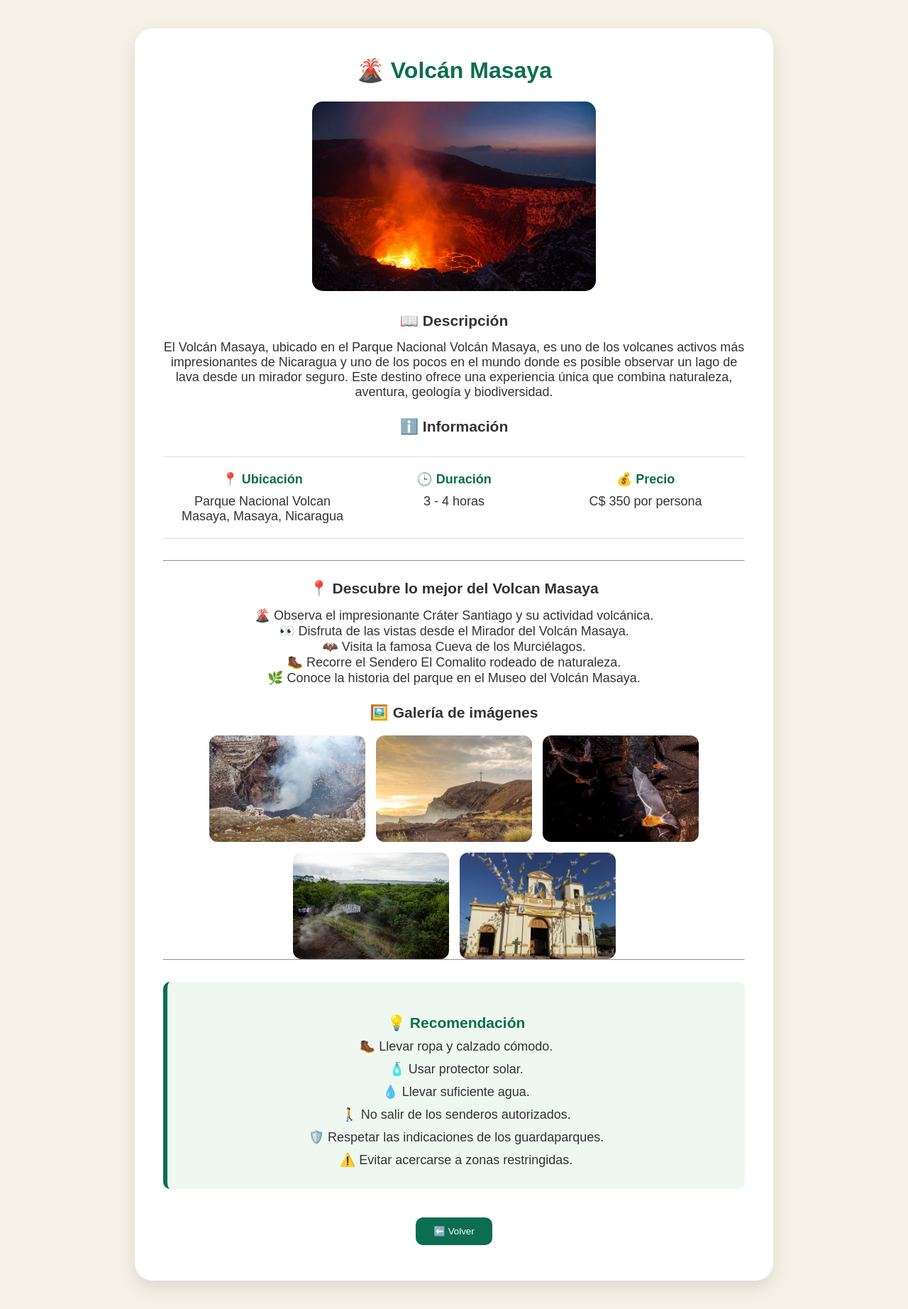
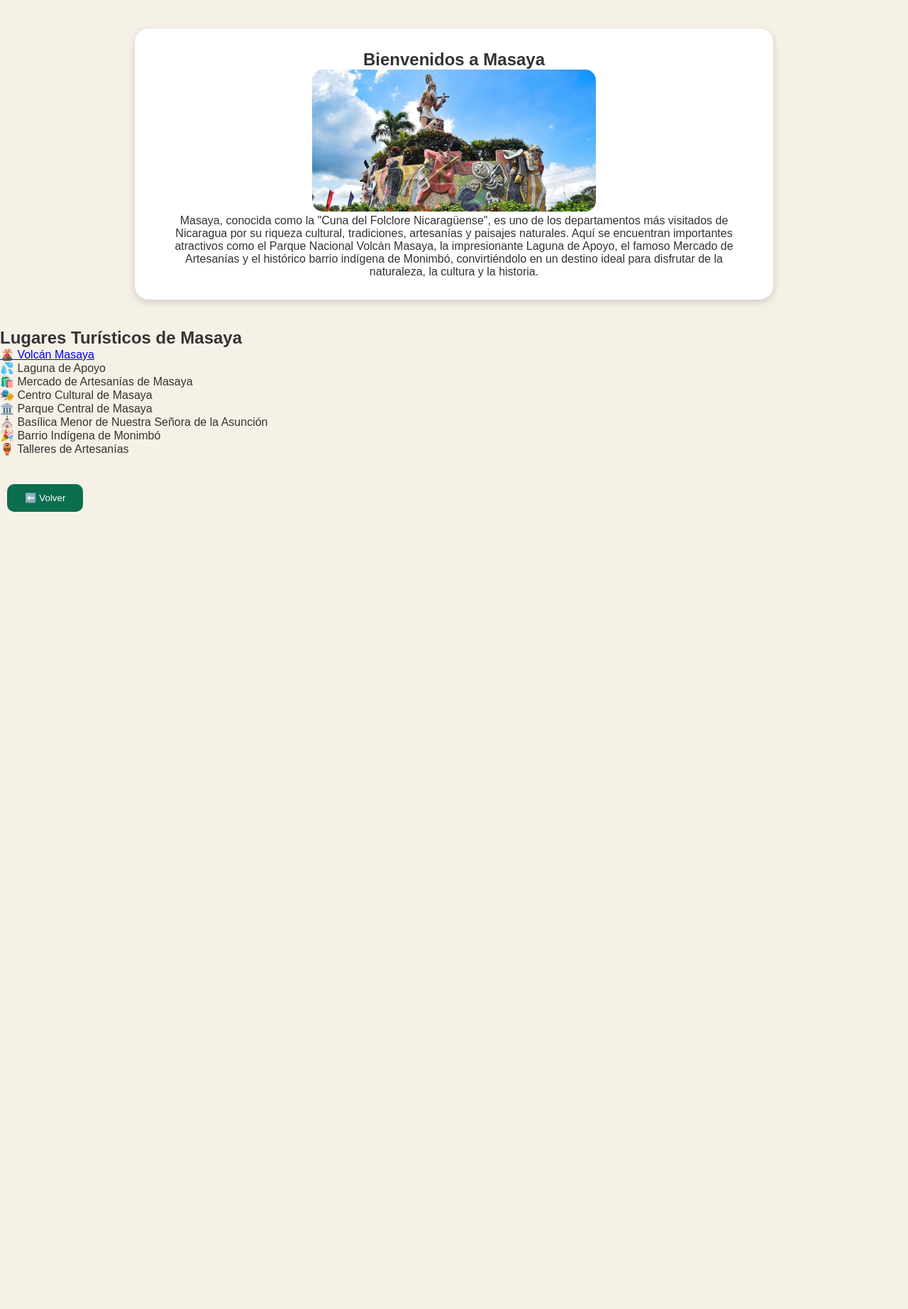
Before and after one commit to NicaExperience/NicaExperience-Web, a Django app: template templates/masaya.html in a window 1280 px wide. Shown: the whole page at 71% size. After the commit the page ends 721 px from the top, so only its background shows below. Run offline with Django 5.2, Linux system fonts and the light colour scheme; the template is opened without the code that fills it, so the values that code supplies are empty.

Commit message:
Actualización de NicaExperience: mejoras en Masaya y Rivas, nueva vista del Volcán Masaya y ajustes de rutas, vistas y estilos

```diff
--- a/static/css/style.css
+++ b/static/css/style.css
@@ -1299,3 +1299,59 @@ nav {
     font-size:22px;
     margin:15px 0;
 }
+
+.descripcion-rivas,
+.descripcion-masaya{
+    max-width: 900px;
+    margin: 40px auto;
+    background: #ffffff;
+    padding: 30px;
+    border-radius: 20px;
+    text-align: center;
+    box-shadow: 0 4px 12px rgba(0,0,0,0.15);
+}
+
+.detalle-container h1{
+    font-size: 40px;
+    color: #1e3a8a;
+    margin-bottom: 20px;
+}
+
+.detalle-container img{
+    width: 600px;
+    max-width: 100%;
+    height: auto;
+    border-radius: 15px;
+    margin-bottom: 20px;
+}
+
+.detalle-info{
+    margin-top: 20px;
+}
+
+.detalle-info h3{
+    color: #1e3a8a;
+    margin-bottom: 10px;
+}
+
+.detalle-info p{
+    font-size: 18px;
+    color: #555;
+    line-height: 1.6;
+}
+
+.info-grid{
+    display: flex;
+    justify-content: space-around;
+    flex-wrap: wrap;
+    margin-top: 30px;
+    gap: 20px;
+}
+
+.info-item{
+    background: #f8f9fa;
+    padding: 20px;
+    border-radius: 15px;
+    width: 220px;
+    box-shadow: 0 2px 8px rgba(0,0,0,0.1);
+}
--- a/templates/masaya.html
+++ b/templates/masaya.html
@@ -1,106 +1,53 @@
 {% load static %}
-
 <!DOCTYPE html>
 <html lang="es">
 <head>
     <meta charset="UTF-8">
-    <title>Volcán Masaya | NicaExperience</title>
+    <meta name="viewport" content="width=device-width, initial-scale=1.0">
+    <title>Rivas - NicaExperience</title>
 
     <link rel="stylesheet" href="{% static 'css/style.css' %}">
 </head>
 <body>
 
-<div class="detalle-container">
+ <section class="descripcion-masaya">
+    <div class="contenedor">
 
-    <h1>🌋 Volcán Masaya</h1>
+        <h2>Bienvenidos a Masaya</h2>
 
-    <img
-    src="{% static 'imagenes/volcan_masaya.jpg' %}"
-    alt="Volcan Masaya"
-    style="width:400px; height:auto; border-radius:15px;">
-
-    <div class="detalle-info">
-
-        <h3>📖 Descripción</h3>
+      <img
+     src="{% static 'imagenes/masaya.jpg' %}"
+     alt="Masaya"
+     style="width:400px; height:auto; border-radius:15px;">
 
         <p>
-            El Volcán Masaya, ubicado en el Parque Nacional Volcán Masaya, es uno
-            de los volcanes activos más impresionantes de Nicaragua y uno de los
-            pocos en el mundo donde es posible observar un lago de lava desde un
-            mirador seguro. Este destino ofrece una experiencia única que combina
-            naturaleza, aventura, geología y biodiversidad.
-        </p>
+           Masaya, conocida como la "Cuna del Folclore Nicaragüense", es uno de los
+        departamentos más visitados de Nicaragua por su riqueza cultural,
+        tradiciones, artesanías y paisajes naturales. Aquí se encuentran
+        importantes atractivos como el Parque Nacional Volcán Masaya, la
+        impresionante Laguna de Apoyo, el famoso Mercado de Artesanías y el
+        histórico barrio indígena de Monimbó, convirtiéndolo en un destino ideal
+        para disfrutar de la naturaleza, la cultura y la historia.
+     </p>
 
-  <h3>ℹ️ Información </h3>
+</div>
+</section>
+<section class="lugares-masaya">
+    <div class="contenedor">
 
-    <div class="info-experiencia">
+        <h2>Lugares Turísticos de Masaya</h2>
 
-    <div>
-        <h4>📍 Ubicación</h4>
-        <p>Parque Nacional Volcan Masaya, Masaya, Nicaragua</p>
+        <ul>
+       <li><a href="{% url 'volcan_masaya' %}">🌋 Volcán Masaya</a></li>
+       <li>💦 Laguna de Apoyo</li>
+       <li>🛍️ Mercado de Artesanías de Masaya</li>
+       <li>🎭 Centro Cultural de Masaya</li>
+       <li>🏛️ Parque Central de Masaya</li>
+       <li>⛪ Basílica Menor de Nuestra Señora de la Asunción</li>
+       <li>🎉 Barrio Indígena de Monimbó</li>
+       <li>🏺 Talleres de Artesanías</li>
 
-    </div>
-
-    <div>
-        <h4>🕒 Duración</h4>
-        <p>3 - 4 horas</p>
-    </div>
-
-    <div>
-        <h4>💰 Precio</h4>
-        <p>C$ 350 por persona</p>
-    </div>
-
-    </div>
-
-     <hr>
-
- <h3>📍 Descubre lo mejor del Volcan Masaya</h3>
-
- <div class="lugares-volcan">
-
-    <p>🌋 Observa el impresionante Cráter Santiago y su actividad volcánica.</p>
-
-    <p>👀 Disfruta de las vistas desde el Mirador del Volcán Masaya.</p>
-
-    <p>🦇 Visita la famosa Cueva de los Murciélagos.</p>
-
-    <p>🥾 Recorre el Sendero El Comalito rodeado de naturaleza.</p>
-
-    <p>🌿 Conoce la historia del parque en el Museo del Volcán Masaya.</p>
-
- </div>
-
- <h3>🖼️ Galería de imágenes</h3>
-
- <div class="galeria-volcan">
-
-    <img src="{% static 'imagenes/crater.jpg' %}" alt="Crater Santiago">
-
-    <img src="{% static 'imagenes/mirador.jpg' %}" alt="Mirador del Crater">
-
-    <img src="{% static 'imagenes/cueva.jpg' %}" alt="Cueva de los Murciélagos">
-
-    <img src="{% static 'imagenes/sendero.jpg' %}" alt="Sendero el Comalito">
-
-    <img src="{% static 'imagenes/museo.jpg' %}" alt="Museo del Parque Nacional">
-
- </div>
-<hr>
-
- <div class="recomendacion">
-
-    <h3>💡 Recomendación</h3>
-
-    <ul class="recomendacion-lista">
-        <li>🥾 Llevar ropa y calzado cómodo.</li>
-        <li>🧴 Usar protector solar.</li>
-        <li>💧 Llevar suficiente agua.</li>
-        <li>🚶 No salir de los senderos autorizados.</li>
-        <li>🛡️ Respetar las indicaciones de los guardaparques.</li>
-        <li>⚠️ Evitar acercarse a zonas restringidas.</li>
     </ul>
-
 </div>
     <div class="detalle-botones">
 
@@ -110,8 +57,8 @@
  </butto>
 
     </div>
+</section>
 
-</div>
 
 </body>
 </html>
```
Also changed, not shown: reservas/urls.py (+8 -1 lines), reservas/views.py (+13 -1 lines), templates/rivas.html (+30 -13 lines), templates/volcan_masaya.html (added, +117 -0 lines), static/imagenes/Volcan_masaya.jpg (deleted), static/imagenes/masaya.jpg (added), static/imagenes/rivas.jpg (added).
